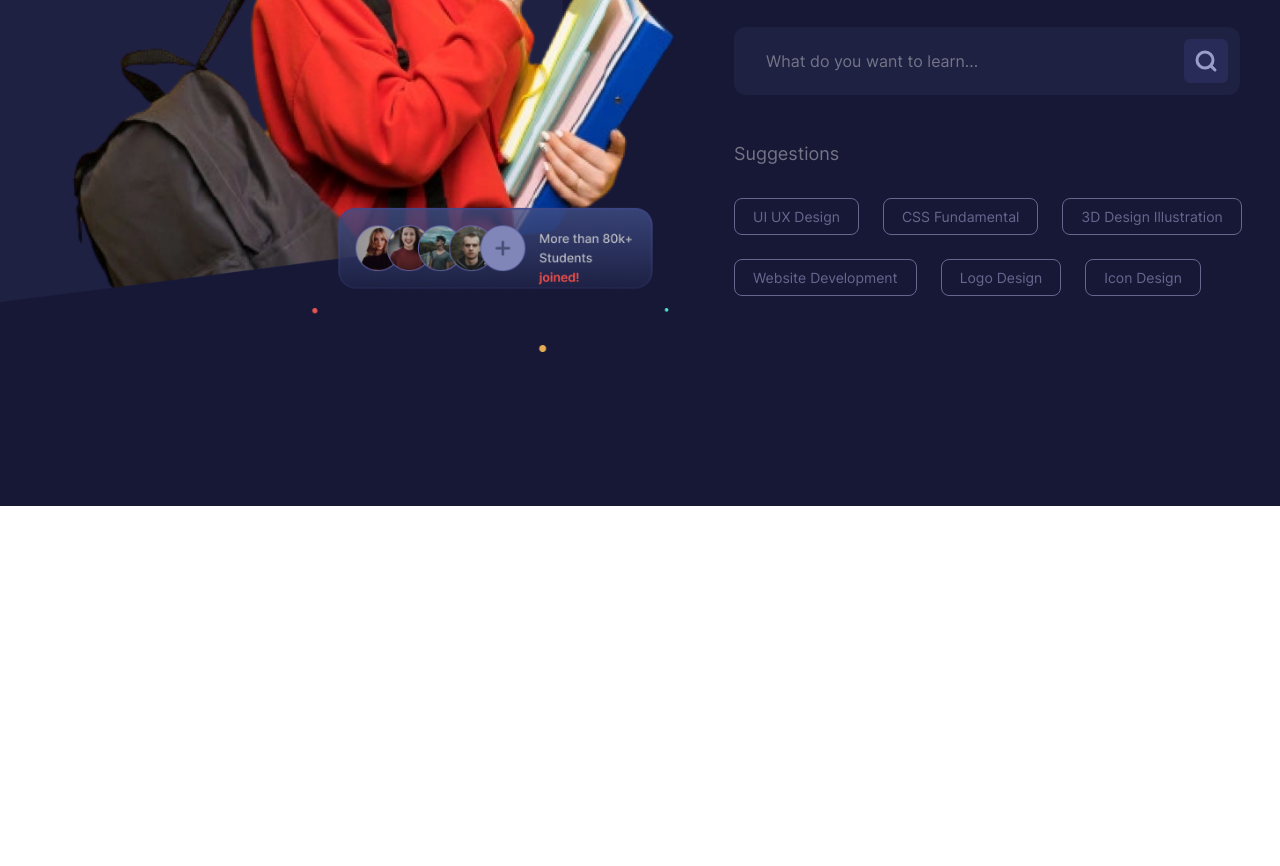
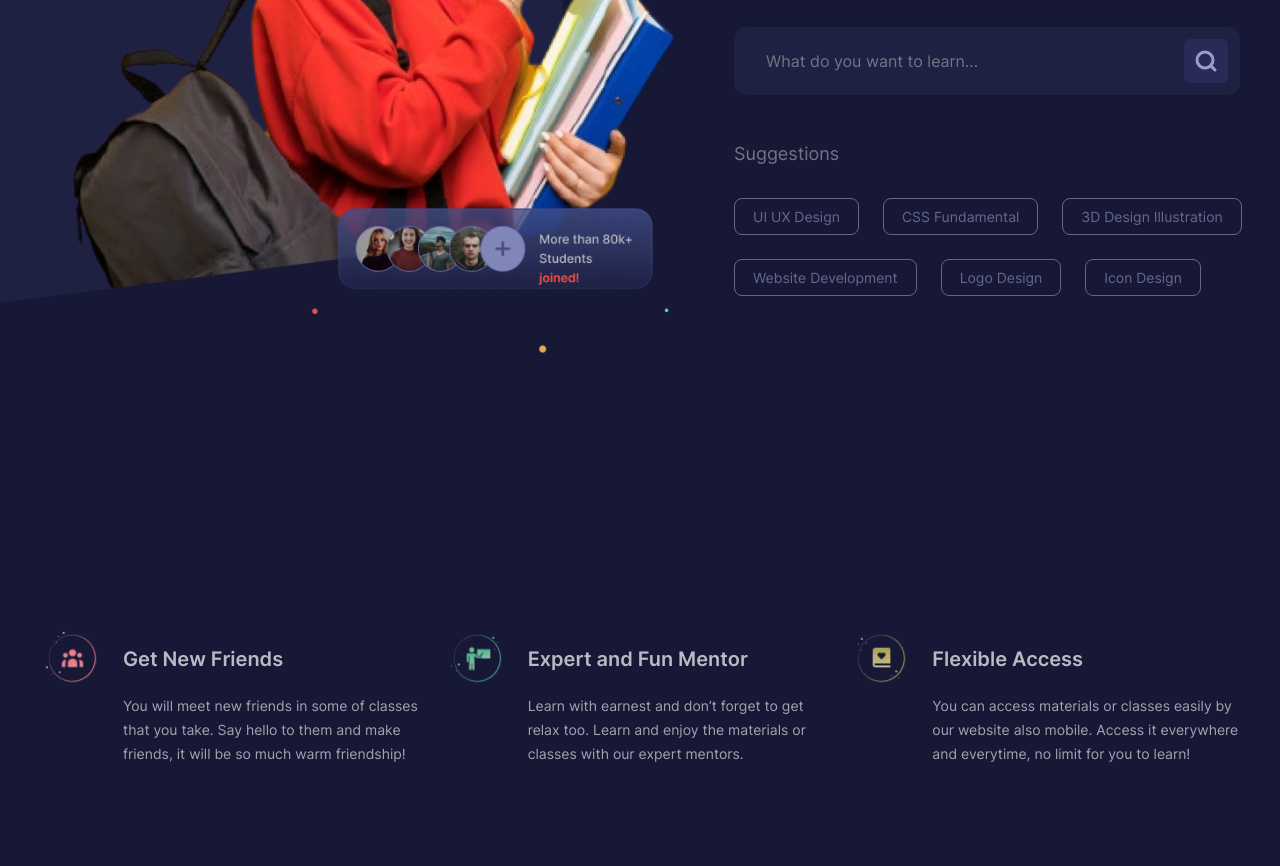
Before and after one commit to NikitosKokos/Sinauw, a website: page Sinauw/index.html in a window 1280 px wide. Shown: the part 508-1374 px from the top of the page. Before the commit the page ends 1014 px from the top, so only its background shows below. Drawn offline with nearby package versions, Linux system fonts and the light colour scheme; files whose address does not match are found by name.

Commit message:
added block benefits

```diff
--- /dev/null
+++ b/#src/scss/blocks/_benefits.scss
@@ -0,0 +1,100 @@
+.benefits {
+   @include adaptiv-value('padding-top', 120, 30, 1);
+   @include adaptiv-value('padding-bottom', 100, 60, 1);
+
+   &__container {
+      display: grid;
+      grid-template-columns: repeat(3,1fr);
+      column-gap: 14px;
+
+      @media (max-width: $md2+px){
+         grid-template-columns: repeat(2,1fr);
+         row-gap: 20px;
+      }
+      @media (max-width: $md3+px){
+         grid-template-columns: 1fr;
+         gap: 15px;
+      }
+   }
+
+   &__item {
+      display: flex;
+      align-items: flex-start;
+
+      @media (max-width: $md2+px) and (min-width: $md3+px){
+         &:last-child{
+            grid-column: span 2;
+
+            .benefits__title{
+               font-size: 20px;
+            }
+            .benefits__descr{
+               font-size: 16px;
+            }
+         }
+      }
+   }
+
+   &__img {
+      flex: 0 0 65px;
+      height: 65px;
+
+      @media (max-width: $md4+px){
+         flex: 0 0 55px;
+         height: 55px;
+      }
+
+      img{
+         width: 100%;
+         height: 100%;
+         object-fit: contain;
+      }
+   }
+
+   &__text {
+      flex: 1 1 auto;
+      margin: 18px 0px 0px 18px;
+
+      @media (max-width: $md1+px){
+         margin: 18px 0px 0px 10px;
+      }
+      @media (max-width: $md4+px){
+         margin: 14px 0px 0px 8px;
+      }
+   }
+
+   &__title {
+      font-weight: 600;
+      font-size: 20px;
+      line-height: 150%;
+      color: #B9BAC3;
+      margin: 0px 0px 20px 0px;
+
+      @media (max-width: $md1+px){
+         font-size: 18px;
+      }
+      @media (max-width: $md3+px){
+         font-size: 20px;
+      }
+      @media (max-width: $md4+px){
+         font-size: 18px;
+         margin: 0px 0px 15px 0px;
+      }
+   }
+
+   &__descr {
+      font-size: 14px;
+      line-height: 170%;
+      color: #A2A3AF;
+
+      @media (max-width: $md1+px){
+         font-size: 12px;
+      }
+      @media (max-width: $md3+px){
+         font-size: 14px;
+      }
+      @media (max-width: $md4+px){
+         font-size: 12px;
+      }
+   }
+}
--- a/#src/scss/blocks/_hero.scss
+++ b/#src/scss/blocks/_hero.scss
@@ -1,7 +1,7 @@
 .hero {
    min-height: 100vh;
    @include adaptiv-value('padding-top', 210, 100, 1);
-   @include adaptiv-value('padding-bottom', 210, 40, 1);
+   @include adaptiv-value('padding-bottom', 210, 20, 1);
    display: flex;
    flex-direction: column;
    justify-content: center;
@@ -217,8 +217,9 @@
    &__bg {
       position: absolute;
       width: 57%;
-      height: 100%;
-      top: 0;
+      height: 90%;
+      top: 50%;
+      transform: translateY(-50%);
       left: 0;
       background-position: center left;
       background-size: contain;
--- a/#src/scss/style.scss
+++ b/#src/scss/style.scss
@@ -14,6 +14,7 @@
 @import "./blocks/header";
 @import "./blocks/footer";
 @import "./blocks/hero";
+@import "./blocks/benefits";
 
 
 // global styles
--- a/Sinauw/index.html
+++ b/Sinauw/index.html
@@ -107,6 +107,31 @@
 						<picture><source srcset="./img/heroBg.webp" type="image/webp"><img src="./img/heroBg.png" alt="heroBg"></picture>
 					</div>
 				</section>
+				<div class="benefits">
+					<div class='benefits__container _container'>
+						<div class="benefits__item">
+							<div class="benefits__img"><picture><source srcset="./img/benefits/01.webp" type="image/webp"><img src="./img/benefits/01.png" alt="benefit"></picture></div>
+							<div class="benefits__text">
+								<div class="benefits__title">Get New Friends</div>
+								<p class="benefits__descr">You will meet new friends in some of classes that you take. Say hello to them and make friends, it will be so much warm friendship!</p>
+							</div>
+						</div>
+						<div class="benefits__item">
+							<div class="benefits__img"><picture><source srcset="./img/benefits/02.webp" type="image/webp"><img src="./img/benefits/02.png" alt="benefit"></picture></div>
+							<div class="benefits__text">
+								<div class="benefits__title">Expert and Fun Mentor</div>
+								<p class="benefits__descr">Learn with earnest and don’t forget to get relax too. Learn and enjoy the materials or classes with our expert mentors.</p>
+							</div>
+						</div>
+						<div class="benefits__item">
+							<div class="benefits__img"><picture><source srcset="./img/benefits/03.webp" type="image/webp"><img src="./img/benefits/03.png" alt="benefit"></picture></div>
+							<div class="benefits__text">
+								<div class="benefits__title">Flexible Access</div>
+								<p class="benefits__descr">You can access materials or classes easily by our website also mobile. Access it everywhere and everytime, no limit for you to learn!</p>
+							</div>
+						</div>
+					</div>
+				</div>
 			</main>
 			<footer class="footer">
 	<div class="footer__content _container">
```
Also changed, not shown: #src/index.html (+25 -0 lines), #src/img/benefits/01.png (added), #src/img/benefits/02.png (added), #src/img/benefits/03.png (added), #src/img/decore1.png (added), Sinauw/css/style.css, Sinauw/css/style.min.css, Sinauw/img/benefits/01.png (added), Sinauw/img/benefits/01.webp (added), Sinauw/img/benefits/02.png (added), Sinauw/img/benefits/02.webp (added), Sinauw/img/benefits/03.png (added), Sinauw/img/benefits/03.webp (added), Sinauw/img/decore1.png (added), 1 more files.
